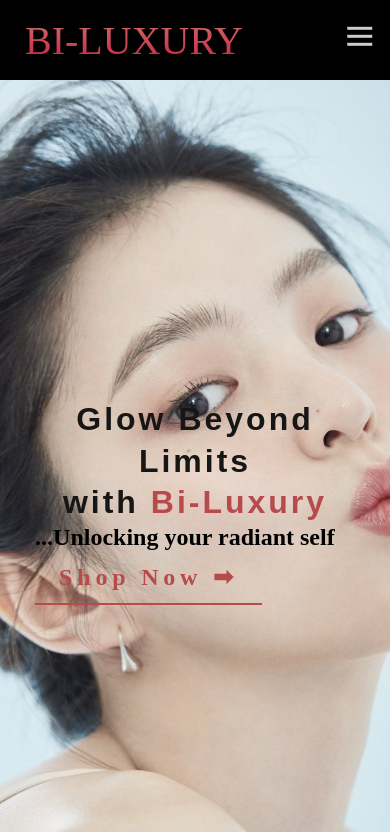
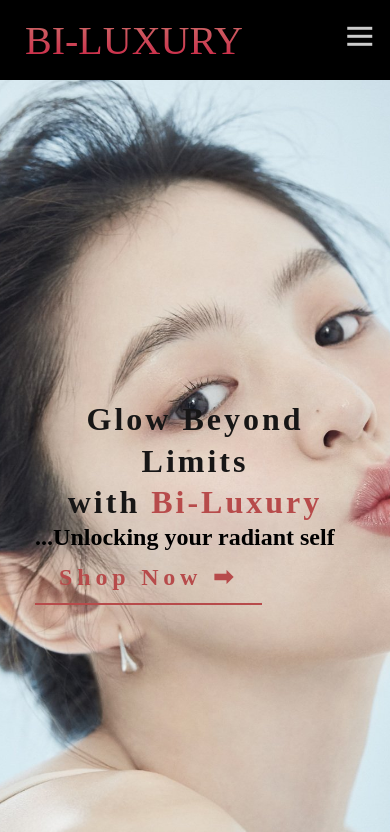
Before and after one commit to Justinrafael/Biluxury, a plain HTML site: page index.html in a window 390 px wide. Shown: the top 832 px of the page. Drawn offline with Linux system fonts and the light colour scheme.

Commit message:
Add files via upload

```diff
--- a/style.css
+++ b/style.css
@@ -613,6 +613,7 @@ hr {
     font-size: 2rem;
     text-align: center;
     letter-spacing: 3px;
+    font-family: sofia;
    }
    /* OVERVIEW*/
    .overview-content {
```
